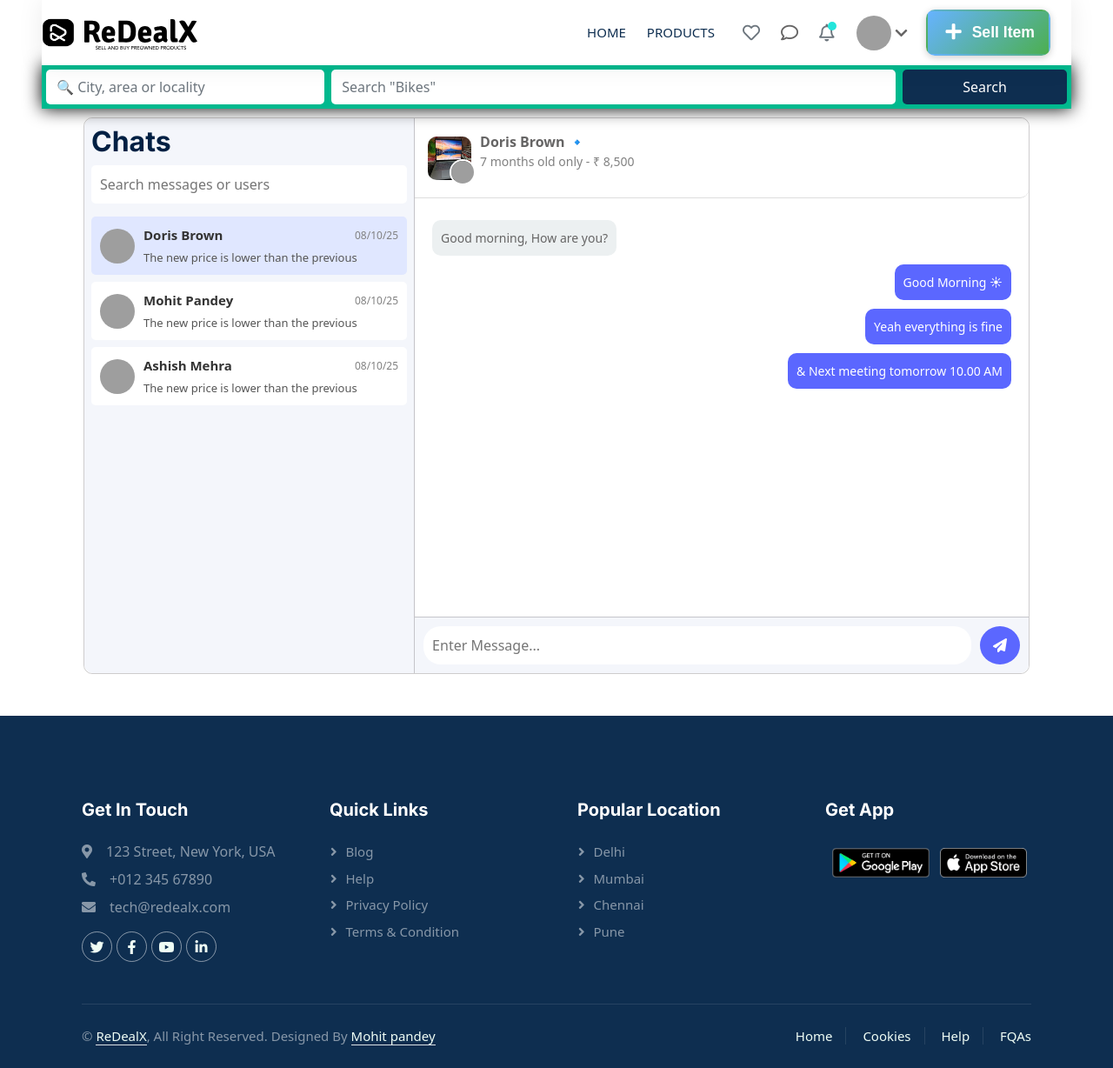
After one commit to mohitpandeycode/ReDealX, a Django app: page /new/chats in a window 1280 px wide. The commit adds this page. Shown: the whole page at 87% size. Run offline with Django 5.2, Linux system fonts and the light colour scheme; a user stored in the database is signed in; data comes from the database, SQL or seed files in the repository; both versions use the stored data as it was after the commit; data that the repository does not hold is empty; some libraries are stand-ins or nearby versions; some web fonts are replaced; grey boxes are pictures that could not be loaded.

Commit message:
makingchatfeature

```diff
--- /dev/null
+++ b/home/templates/chatPage.html
@@ -0,0 +1,99 @@
+{% extends 'base.html' %}
+
+{% load static %}
+
+{% block title %}
+Chats
+{% endblock %}
+
+{% block css %}
+<link rel="stylesheet" href="{% static 'Css/chatPage.css' %}" />
+{% endblock %}
+
+{% block body %}
+<!-- Navbar Start -->
+{% include 'navbar.html' %}
+
+<!-- Navbar end -->
+
+<div class="chat-container">
+    <aside class="sidebar">
+        <h2>Chats</h2>
+        <input type="text" class="search-bar" placeholder="Search messages or users" />
+        <div class="contacts">
+            <div class="contact active">
+                <div class="imagechat">
+                    <img src="https://avatar.iran.liara.run/public/49" alt="User" />
+                </div>
+                <div class="chat-details">
+                    <div class="detailname">
+                        <p class="name">Doris Brown</p>
+                        <p class="date">08/10/25</p>
+                    </div>
+                    <div class="newchat">
+                        <p>The new price is lower than the previous</p>
+                    </div>
+                </div>
+            </div>
+            <div class="contact">
+                <div class="imagechat">
+                    <img src="https://avatar.iran.liara.run/public/49" alt="User" />
+                </div>
+                <div class="chat-details">
+                    <div class="detailname">
+                        <p class="name">Mohit Pandey</p>
+                        <p class="date">08/10/25</p>
+                    </div>
+                    <div class="newchat">
+                        <p>The new price is lower than the previous</p>
+                    </div>
+                </div>
+            </div>
+            <div class="contact">
+                <div class="imagechat">
+                    <img src="https://avatar.iran.liara.run/public/49" alt="User" />
+                </div>
+                <div class="chat-details">
+                    <div class="detailname">
+                        <p class="name">Ashish Mehra</p>
+                        <p class="date">08/10/25</p>
+                    </div>
+                    <div class="newchat">
+                        <p>The new price is lower than the previous</p>
+                    </div>
+                </div>
+            </div>
+        </div>
+    </aside>
+    <main class="chat-window">
+        <header class="chat-header">
+            <div class="topname">
+                <div class="image-container">
+                    <img src="{% static 'img/product.jpg' %}" class="big-image" alt="Big Image">
+                    <img src="https://avatar.iran.liara.run/public/50" class="small-image" alt="Small Image">
+                </div>
+                <div class="chat-details">
+                    <b><span class="username">Doris Brown 🔹</span></b>
+                    <p class="chat-info">7 months old only - ₹ 8,500</p>
+                </div>
+            </div>
+        </header>
+
+
+        <div class="chat-messages">
+            <div class="message received">Good morning, How are you?</div>
+            <div class="message sent">Good Morning ☀</div>
+            <div class="message sent">Yeah everything is fine</div>
+            <div class="message sent">& Next meeting tomorrow 10.00 AM</div>
+        </div>
+        <footer class="chat-input">
+            <input type="text" placeholder="Enter Message..." />
+            <button><i class="fa-solid fa-paper-plane"></i></button>
+        </footer>
+    </main>
+</div>
+
+<script>
+    document.querySelector('.grbtn').style.display = "none"
+</script>
+{% endblock %}
--- a/home/templates/navbar.html
+++ b/home/templates/navbar.html
@@ -279,7 +279,7 @@
                     <path fill="#393a37" d="m13 13h-2v-6h2zm0 4h-2v-2h2zm-1-15c-1.3132 0-2.61358.25866-3.82683.7612-1.21326.50255-2.31565 1.23915-3.24424 2.16773-1.87536 1.87537-2.92893 4.41891-2.92893 7.07107 0 2.6522 1.05357 5.1957 2.92893 7.0711.92859.9286 2.03098 1.6651 3.24424 2.1677 1.21325.5025 2.51363.7612 3.82683.7612 2.6522 0 5.1957-1.0536 7.0711-2.9289 1.8753-1.8754 2.9289-4.4189 2.9289-7.0711 0-1.3132-.2587-2.61358-.7612-3.82683-.5026-1.21326-1.2391-2.31565-2.1677-3.24424-.9286-.92858-2.031-1.66518-3.2443-2.16773-1.2132-.50254-2.5136-.7612-3.8268-.7612z"></path>
                 </svg>
             </div>
-            <div class="error__title">Chats feature is not available yet!</div>
+            <div class="error__title">Chats feature is not available yet! <a class="text-info" href="{% url "chats" %}">Try beta</a></div>
             <div class="error__close closeer">
                 <svg xmlns="http://www.w3.org/2000/svg" width="20" viewBox="0 0 20 20" height="20">
                     <path fill="#393a37" d="m15.8333 5.34166-1.175-1.175-4.6583 4.65834-4.65833-4.65834-1.175 1.175 4.65833 4.65834-4.65833 4.6583 1.175 1.175 4.65833-4.6583 4.6583 4.6583 1.175-1.175-4.6583-4.6583z"></path>
--- a/home/templates/wishlist.html
+++ b/home/templates/wishlist.html
@@ -15,7 +15,7 @@
   {% include 'navbar.html' %}
   <!-- Navbar end -->
 
-  <div class="p-2 bootstrap snippets bootdey">
+  <div style="width: 99vw; margin: auto;" class="p-2 bootstrap snippets bootdey">
     <div class="row">
       <div class="profile-info p-e col-md-12">
         <div class="panel">
--- a/home/urls.py
+++ b/home/urls.py
@@ -18,6 +18,7 @@ urlpatterns = [
     path('delete-post?select?ad-view&delete/<slug>/', views.deleteAd, name="deletead"),
     path('settings/privacy/', views.settingsPage, name="settings"),
     path('delete/useraccount/', views.deleteAccount, name="deleteaccount"),
+    path('new/chats', views.chatsPage, name="chats"),
 
 
 ]
--- a/home/views.py
+++ b/home/views.py
@@ -483,3 +483,28 @@ def mark_notification_as_read(request):
             return JsonResponse({"status": "error", "message": "Notification not found"}, status=404)
 
     return JsonResponse({"status": "error", "message": "Invalid request"}, status=400)
+
+
+
+# chats page
+@login_required
+def chatsPage(request):
+    if 'address' in request.GET or 'prod' in request.GET:
+        search_results = search_products(request)
+        if search_results.exists():
+            return render(request, "allProducts.html", {'products': search_results})
+        else:
+            return render(request, "allProducts.html")
+
+    auth_response = handle_user_auth(request)
+    if auth_response:
+        return auth_response
+
+    user_wishlist = []
+    notifications = ''
+    if request.user.is_authenticated:
+        user_wishlist = WishlistItem.objects.filter(user=request.user).values_list('product_id', flat=True)
+        notifications = Notification.objects.filter(user=request.user, is_read=False).order_by('-created_at')
+
+    context = {'user_wishlist': list(user_wishlist), 'notifications': notifications}
+    return render(request, 'chatPage.html', context)
--- /dev/null
+++ b/static/Css/chatPage.css
@@ -0,0 +1,226 @@
+
+
+.chat-container {
+    display: flex;
+    width: 85%;
+    margin:10px auto;
+    height: 80vh;
+    border: 1px solid rgba(14, 4, 5, 0.2);
+    border-radius:10px ;
+}
+
+.sidebar {
+    width: 35%;
+    background: #f4f6fb;
+    color: #333;
+    padding: 8px;
+    display: flex;
+    flex-direction: column;
+    border-radius:10px 0 0 10px ;
+    border-right: 1px solid rgba(14, 4, 5, 0.2);
+}
+
+.search-bar {
+    padding: 10px;
+    border-radius: 5px;
+    border: none;
+    width: 100%;
+    margin-bottom: 15px;
+}
+
+.contacts {
+    flex: 1;
+    overflow-y: auto;
+    overflow-x: hidden;
+
+}
+
+.contact {
+    display: flex;
+    align-items: center;
+    padding: 10px;
+    border-radius: 5px;
+    cursor: pointer;
+    transition: 0.3s;
+    margin-bottom: 8px;
+    background: white;
+}
+
+.imagechat img {
+    width: 50px;
+    height: 50px;
+    border-radius: 50%;
+    margin-right: 10px;
+}
+
+.chat-details {
+    display: flex;
+    flex-direction: column;
+    flex: 1;
+}
+
+.detailname {
+    display: flex;
+    justify-content: space-between;
+    align-items: center;
+    width: 100%;
+}
+
+.name {
+    font-weight: bold;
+    margin: 0;
+    font-size:15px;
+}
+
+.date {
+    font-size: 12px;
+    color: gray;
+    margin: 0;
+}
+
+.newchat p {
+    margin: 5px 0 0;
+    font-size: 13px;
+    color: #555;
+}
+
+
+.contact img {
+    width: 40px;
+    height: 40px;
+    border-radius: 50%;
+    margin-right: 10px;
+}
+
+.contact:hover,
+.contact.active {
+    background: #e0e7ff;
+}
+
+.chat-window {
+    flex: 1;
+    display: flex;
+    flex-direction: column;
+    background: white;
+    border-radius: 10px;
+    width: 50%;
+}
+
+.chat-header {
+    display: flex;
+    align-items: center;
+    background: white;
+    padding: 15px;
+    border-bottom: 1px solid #ddd;
+    border-radius: 0 10px 10px  0;
+}
+
+.topname {
+    display: flex;
+    align-items: center;  /* Align image and text in the same row */
+    gap: 10px;  /* Space between image and text */
+}
+
+.image-container {
+    position: relative;
+    display: flex;
+    align-items: center;
+}
+
+.big-image {
+    width: 50px; /* Adjust size */
+    height: 50px;
+    border-radius: 10px;
+}
+
+.small-image {
+    width: 30px; /* Smaller overlay */
+    height: 30px;
+    position: absolute;
+    bottom: -6px;
+    right: -5px;
+    border-radius: 50%;
+    border: 2px solid white;
+}
+
+.chat-details {
+    display: flex;
+    flex-direction: column;
+}
+
+.username {
+    font-size: 16px;
+}
+
+.chat-info {
+    font-size: 14px;
+    color: gray;
+}
+
+
+.chat-messages {
+    flex: 1;
+    padding: 20px;
+    overflow-y: auto;
+    display: flex;
+    flex-direction: column;
+}
+
+.message {
+    max-width: 60%;
+    padding: 10px;
+    border-radius: 10px;
+    margin: 5px 0;
+    font-size: 14px;
+}
+
+.received {
+    background: #ecf0f1;
+    align-self: flex-start;
+}
+
+.sent {
+    background: #5b67ff;
+    color: white;
+    align-self: flex-end;
+}
+
+.chat-input {
+    display: flex;
+    align-items: center;
+    justify-content: space-between;
+    padding: 10px;
+    background: #f4f6fb;
+    border-radius: 0px 0px 10px 0px;
+    border-top: 1px solid rgba(14, 4, 5, 0.2);
+}
+
+.chat-input input {
+    flex: 1;
+    padding: 10px;
+    border: none;
+    border-radius: 20px;
+    background: white;
+    margin-right: 10px;
+}
+
+.chat-input button {
+    padding: 10px 15px;
+    background: #5b67ff;
+    color: white;
+    border: none;
+    border-radius: 50%;
+    cursor: pointer;
+}
+
+  @media (max-width: 606px) {
+    .chat-container{
+        width: 95%;
+    }
+    .sidebar{
+        width: 30%;
+    }
+    .chat-window {
+        width: 30%;
+    }
+        }
--- a/static/Css/index.css
+++ b/static/Css/index.css
@@ -334,7 +334,7 @@
 /*** Navbar ***/
 .nav-bar {
     position: relative;
-    margin-top: 45px;
+    margin-top: 0px;
     padding: 0 3rem;
     transition: .5s;
     z-index: 9999;
@@ -411,7 +411,7 @@
     font-weight: 900;
     vertical-align: middle;
     margin-left: 5px;
-    transition: .5s;
+    transition: .2s;
 }
 
 
```
Also changed, not shown: db.sqlite3, static/img/product.jpg (added).
